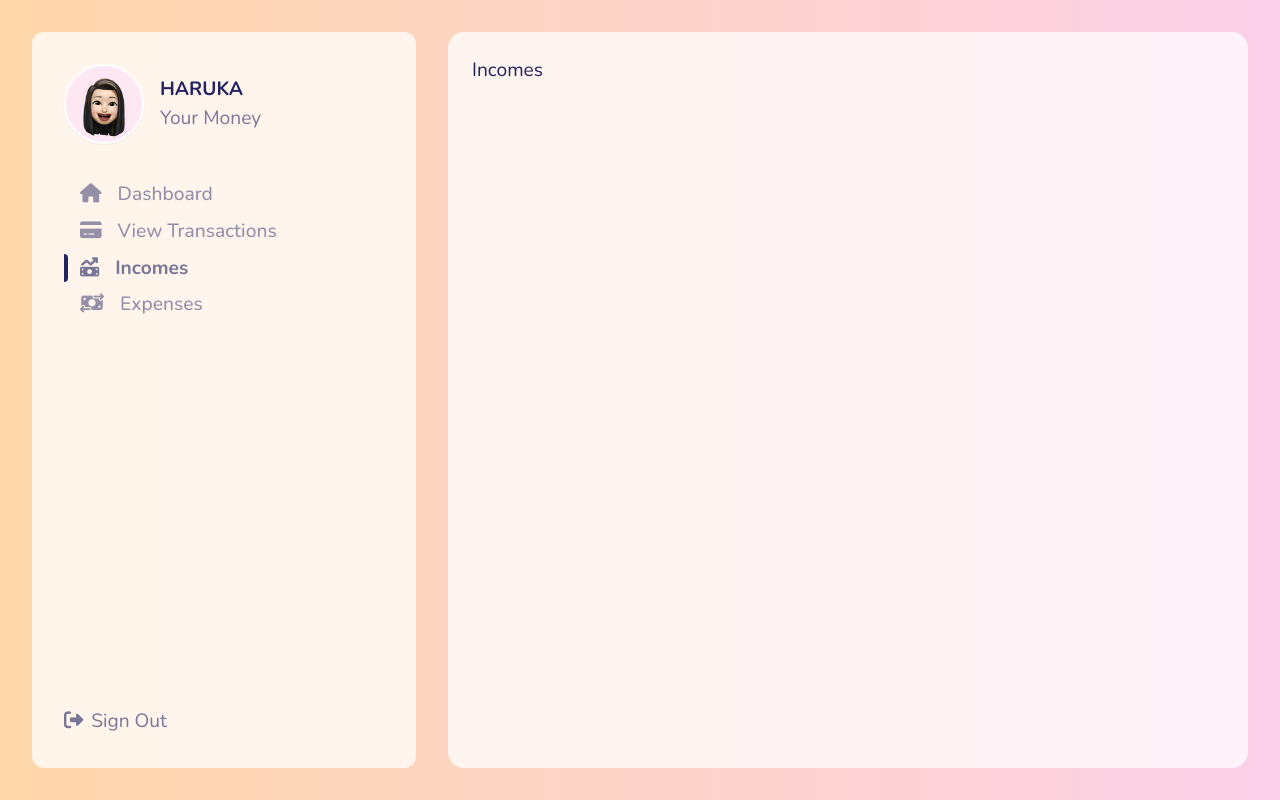
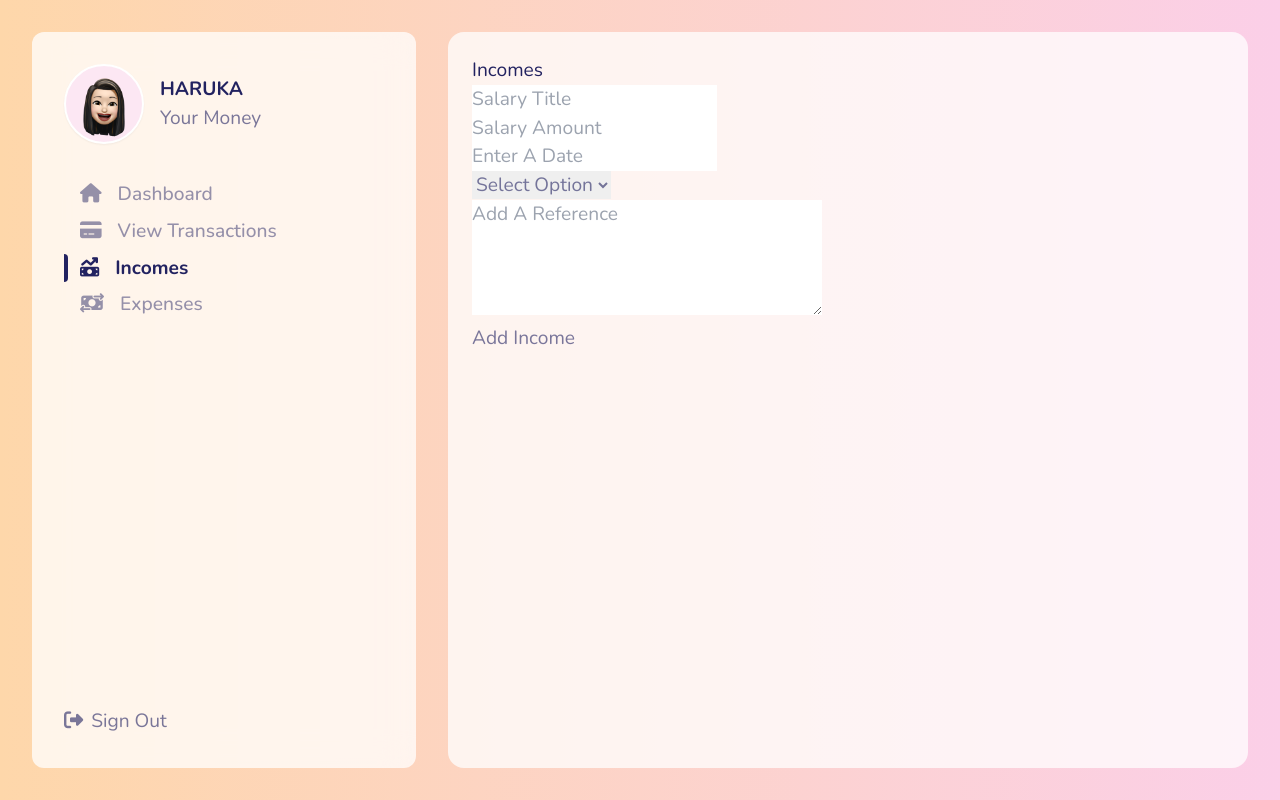
Before and after one commit to harukafujii13/MoneyNote_App, a React (Vite) app in the folder frontend/: page / in a window 1280 px wide. Both pictures are taken after a click on the item "Incomes". Built offline with nearby package versions, Linux system fonts and the light colour scheme.

Commit message:
added add-income

```diff
--- a/frontend/src/App.jsx
+++ b/frontend/src/App.jsx
@@ -4,9 +4,13 @@ import MainLayout from "./styles/MainLayout";
 import Dashboard from "./components/Dashboard/Dashboard";
 import Incomes from "./components/Incomes/Incomes";
 import Expenses from "./components/Expenses/Expenses";
+import { useGlobalContext } from "./context/globalContext";
 
 function App() {
   const [active, setActive] = useState(1);
+
+  const global = useGlobalContext();
+  console.log(global);
 
   const displayData = () => {
     switch (active) {
--- a/frontend/src/components/Expenses/Expenses.jsx
+++ b/frontend/src/components/Expenses/Expenses.jsx
@@ -1,7 +1,11 @@
 import React from "react";
 
 const Expenses = () => {
-  return <div>Expenses</div>;
+  return (
+    <div>
+      <InnerLayout></InnerLayout>
+    </div>
+  );
 };
 
 export default Expenses;
--- /dev/null
+++ b/frontend/src/components/Form/Form.jsx
@@ -0,0 +1,99 @@
+import React, { useState } from "react";
+import DatePicker from "react-datepicker";
+import "react-datepicker/dist/react-datepicker.css";
+import { useGlobalContext } from "../../context/globalContext";
+
+const Form = () => {
+  const { addIncome } = useGlobalContext();
+  const [inputState, setInputState] = useState({
+    title: "",
+    amount: "",
+    date: "",
+    category: "",
+    description: "",
+  });
+
+  const handleInput = (name) => (event) => {
+    setInputState({ ...inputState, [name]: event.target.value });
+  };
+
+  const { title, amount, date, category, description } = inputState;
+
+  const handleSubmit = (event) => {
+    event.preventDefault();
+    addIncome(inputState);
+  };
+  return (
+    <form onSubmit={handleSubmit}>
+      <div className="input-control">
+        <input
+          type="text"
+          value={title}
+          name={"title"}
+          placeholder="Salary Title"
+          onChange={handleInput("title")}
+        />
+      </div>
+
+      <div className="input-control">
+        <input
+          type="text"
+          value={amount}
+          name={"amount"}
+          placeholder="Salary Amount"
+          onChange={handleInput("amount")}
+        />
+      </div>
+
+      <div className="input-control">
+        <DatePicker
+          id="date"
+          placeholderText="Enter A Date"
+          selected={date}
+          dateFormat="dd/MM/yyyy"
+          onChange={(date) => {
+            setInputState({ ...inputState, date: date });
+          }}
+        />
+      </div>
+
+      <div className="selects input-control">
+        <select
+          required
+          value={category}
+          name="category"
+          id="category"
+          onChange={handleInput("category")}>
+          <option
+            value=""
+            disabled>
+            Select Option
+          </option>
+          <option value="salary">Salary</option>
+          <option value="freelancing">Freelancing</option>
+          <option value="investments">Investiments</option>
+          <option value="stocks">Stocks</option>
+          <option value="bitcoin">Bitcoin</option>
+          <option value="bank">Bank Transfer</option>
+          <option value="youtube">Subscription</option>
+          <option value="other">Other</option>
+        </select>
+      </div>
+      <div className="input-control">
+        <textarea
+          name="description"
+          value={description}
+          placeholder="Add A Reference"
+          id="description"
+          cols="30"
+          rows="4"
+          onChange={handleInput("description")}></textarea>
+      </div>
+      <div className="submit">
+        <button>Add Income</button>
+      </div>
+    </form>
+  );
+};
+
+export default Form;
--- a/frontend/src/components/Incomes/Incomes.jsx
+++ b/frontend/src/components/Incomes/Incomes.jsx
@@ -1,10 +1,19 @@
 import React from "react";
+import { useGlobalContext } from "../../context/globalContext";
 import InnerLayout from "../../styles/InnerLayout";
+import Form from "../Form/Form";
 
 const Incomes = () => {
+  const { addIncom } = useGlobalContext();
   return (
     <InnerLayout>
       <h1>Incomes</h1>
+      <div className="income-content">
+        <div className="form-container">
+          <Form />
+        </div>
+        <div className="incomes"></div>
+      </div>
     </InnerLayout>
   );
 };
--- a/frontend/src/components/Navigation/Navigation.jsx
+++ b/frontend/src/components/Navigation/Navigation.jsx
@@ -26,7 +26,7 @@ const Navigation = ({ active, setActive }) => {
               onClick={() => setActive(item.id)}
               className={`items-center my-1 font-medium cursor-pointer transition-all duration-400  pl-4 relative ${
                 active === item.id
-                  ? "text-primary-color2 font-semibold"
+                  ? "text-primary-color font-semibold"
                   : "text-primary-color2 opacity-80"
               }`}>
               {active === item.id && (
--- /dev/null
+++ b/frontend/src/context/globalContext.jsx
@@ -0,0 +1,32 @@
+import React from "react";
+import axios from "axios";
+import { useState } from "react";
+import { useContext } from "react";
+
+const BASE_URL = "http://localhost:8000/api/v1/";
+
+const GlobalContext = React.createContext();
+
+export const GlobalProvider = ({ children }) => {
+  const [incomes, setIncomes] = useState([]);
+  const [expenses, setexpenses] = useState([]);
+  const [error, setError] = useState(null);
+
+  const addIncome = async (income) => {
+    const response = await axios
+      .post(`${BASE_URL}add-income`, income)
+      .catch((err) => {
+        setError(err.response.data.message);
+      });
+  };
+
+  return (
+    <GlobalContext.Provider value={{ addIncome }}>
+      {children}
+    </GlobalContext.Provider>
+  );
+};
+
+export const useGlobalContext = () => {
+  return useContext(GlobalContext);
+};
--- a/frontend/src/main.jsx
+++ b/frontend/src/main.jsx
@@ -1,10 +1,13 @@
 import React from "react";
 import ReactDOM from "react-dom/client";
 import App from "./App.jsx";
+import { GlobalProvider } from "./context/globalContext.jsx";
 import "./index.css";
 
 ReactDOM.createRoot(document.getElementById("root")).render(
   <React.StrictMode>
-    <App />
+    <GlobalProvider>
+      <App />
+    </GlobalProvider>
   </React.StrictMode>
 );
```
Also changed, not shown: 1 other file (tests, documents, lock files or other folders).
